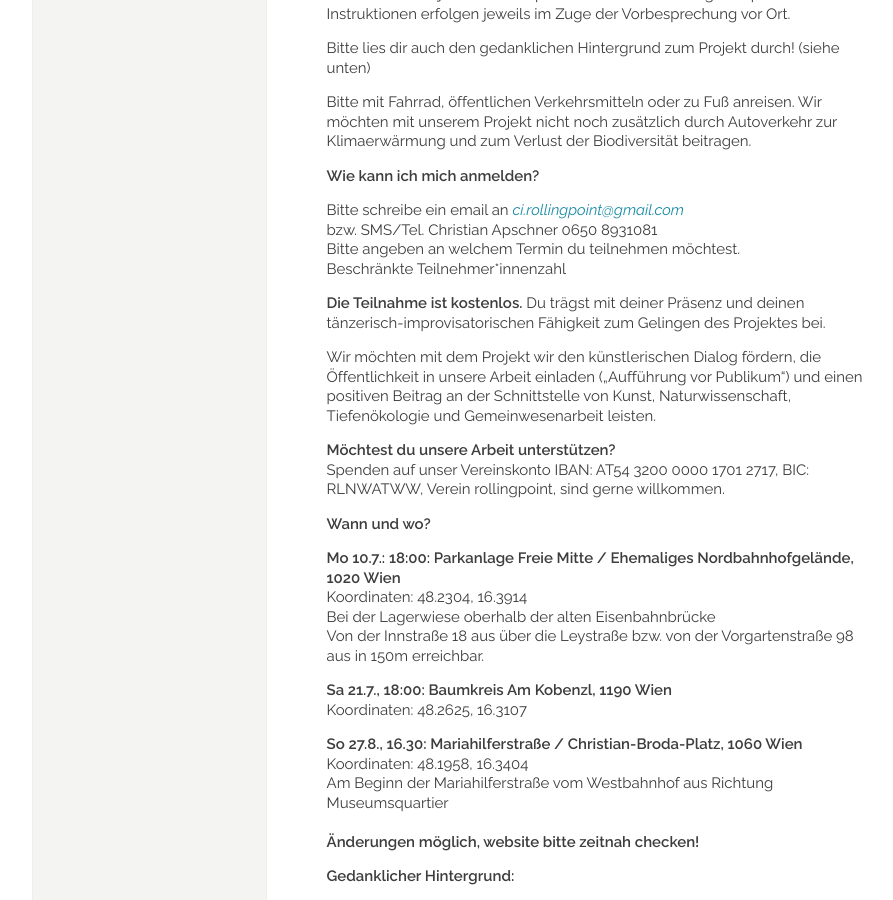
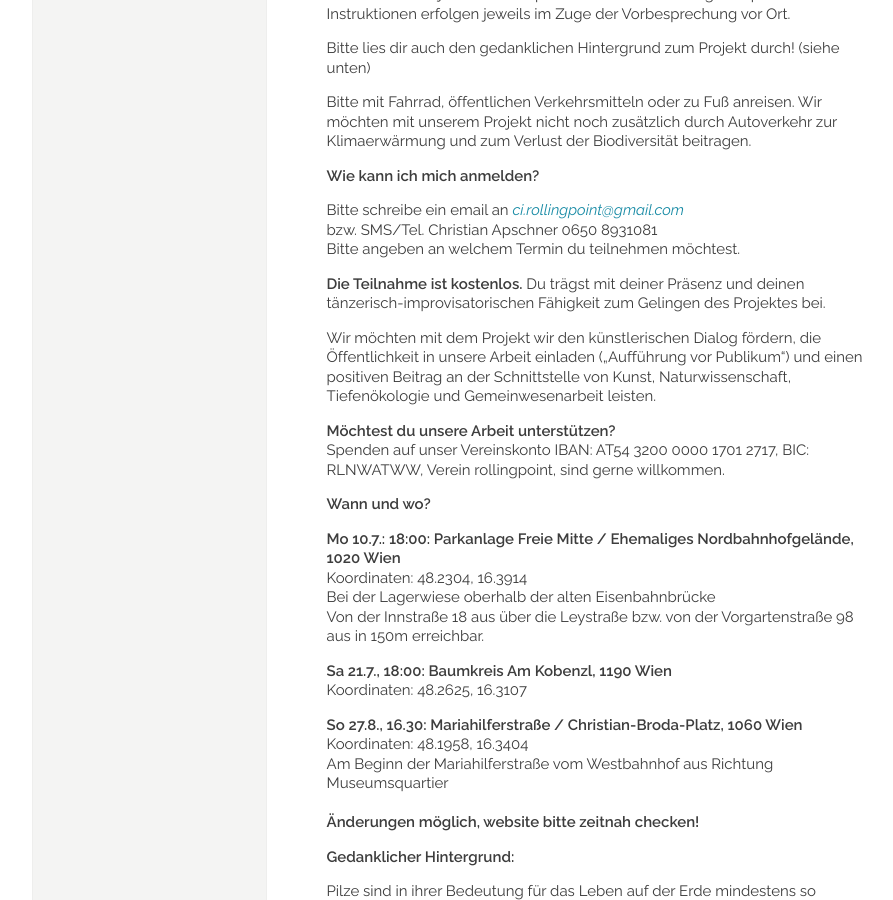
Before and after one commit to manulari/rollingpointat, a Jekyll site: the page built from _pages_de/mycelium.md, in a window 1280 px wide and 900 px high, scrolled down 1648 px. Shown: the whole window, without its empty margins (152-1045 px from the left). Built offline with Jekyll 4.4.1, drawn with Linux system fonts in a browser that asks for light colours; comment, search, counter and statistics services are not loaded.

Commit message:
Update page (de) “mycelium”

```diff
--- a/_pages_de/mycelium.md
+++ b/_pages_de/mycelium.md
@@ -49,8 +49,7 @@ Bitte mit Fahrrad, öffentlichen Verkehrsmitteln oder zu Fuß anreisen. Wir möc
 
 Bitte schreibe ein email an *[ci.rollingpoint@gmail.com](mailto:ci.rollingpoint@gmail.com)*\
 bzw. SMS/Tel. Christian Apschner 0650 8931081\
-Bitte angeben an welchem Termin du teilnehmen möchtest.\
-Beschränkte Teilnehmer*innenzahl
+Bitte angeben an welchem Termin du teilnehmen möchtest.
 
 **Die Teilnahme ist kostenlos.** Du trägst mit deiner Präsenz und deinen tänzerisch-improvisatorischen Fähigkeit zum Gelingen des Projektes bei.
 
```
